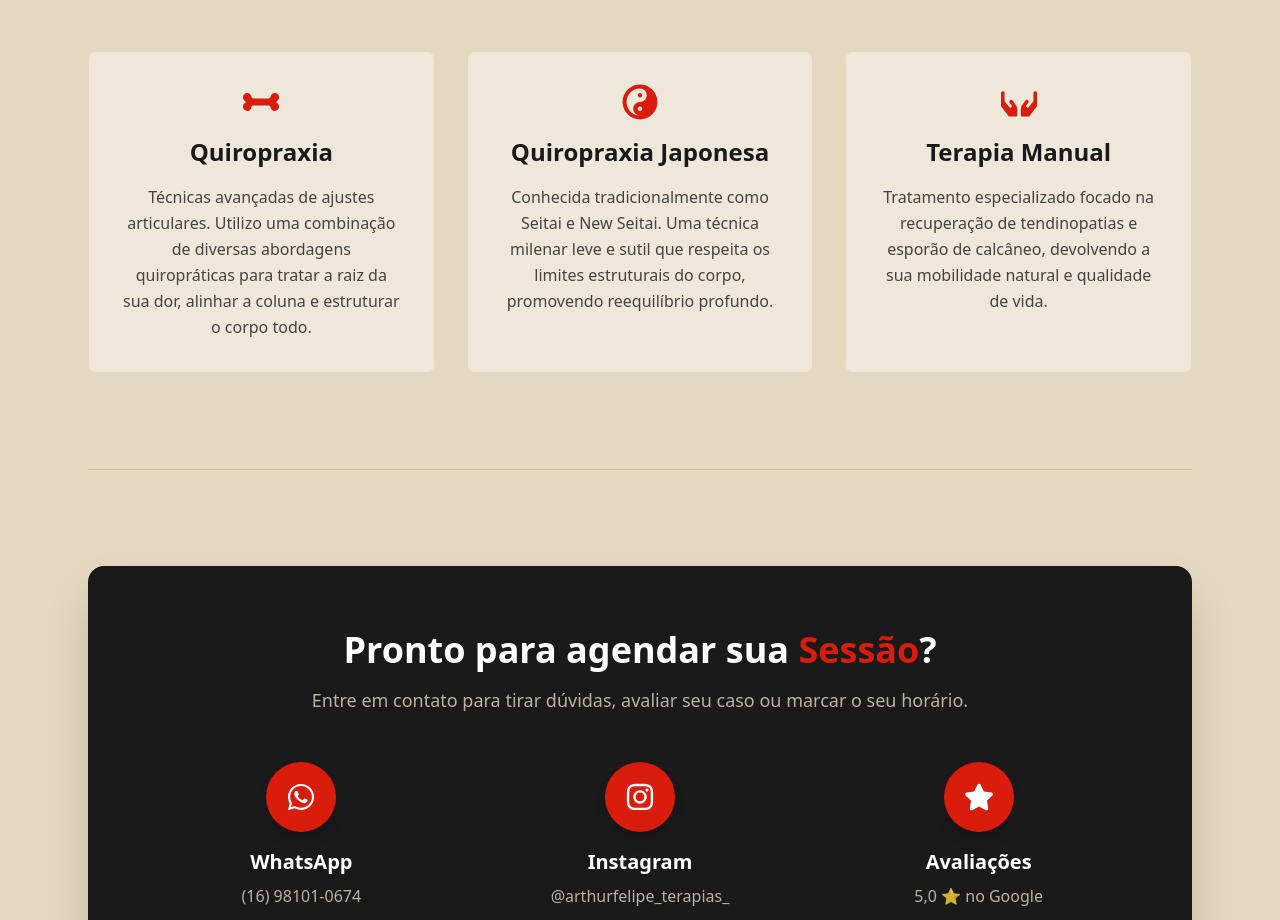
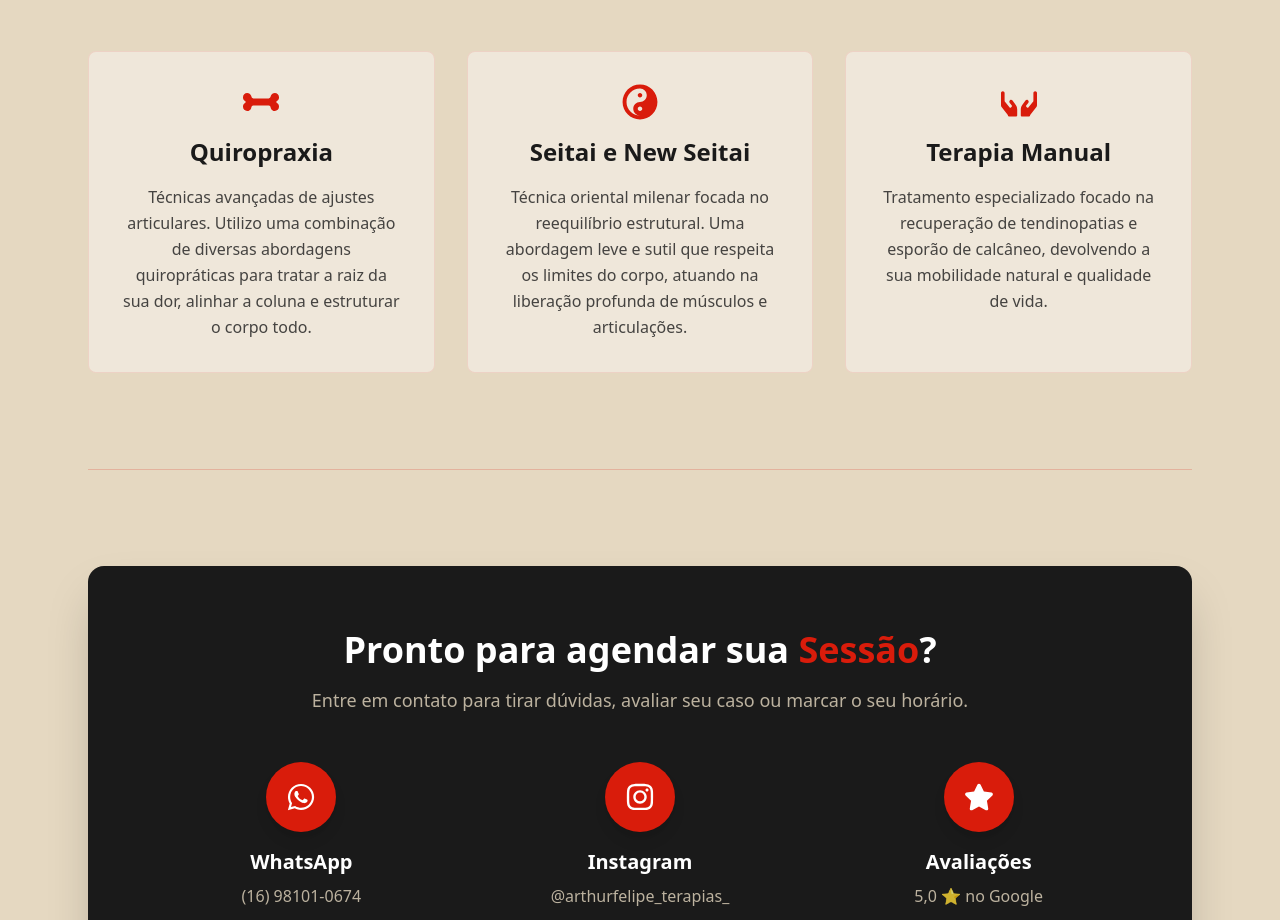
Before and after one commit to brenohp/site-arthurfelipeterapias, a Next.js app: page / in a window 1280 px wide. Shown: the part 1640-2560 px from the top of the page. Built offline with nearby package versions, Linux system fonts and the light colour scheme.

Commit message:
refactor: atualizar título e descrição da terapia Seitai para melhor clareza

```diff
--- a/app/components/Terapias.tsx
+++ b/app/components/Terapias.tsx
@@ -8,8 +8,8 @@ export default function Terapias() {
       icone: <FaBone className="text-4xl text-brand-red mb-4" />
     },
     {
-      titulo: "Quiropraxia Japonesa",
-      descricao: "Conhecida tradicionalmente como Seitai e New Seitai. Uma técnica milenar leve e sutil que respeita os limites estruturais do corpo, promovendo reequilíbrio profundo.",
+      titulo: "Seitai e New Seitai",
+      descricao: "Técnica oriental milenar focada no reequilíbrio estrutural. Uma abordagem leve e sutil que respeita os limites do corpo, atuando na liberação profunda de músculos e articulações.",
       icone: <FaYinYang className="text-4xl text-brand-red mb-4" />
     },
     {
```
